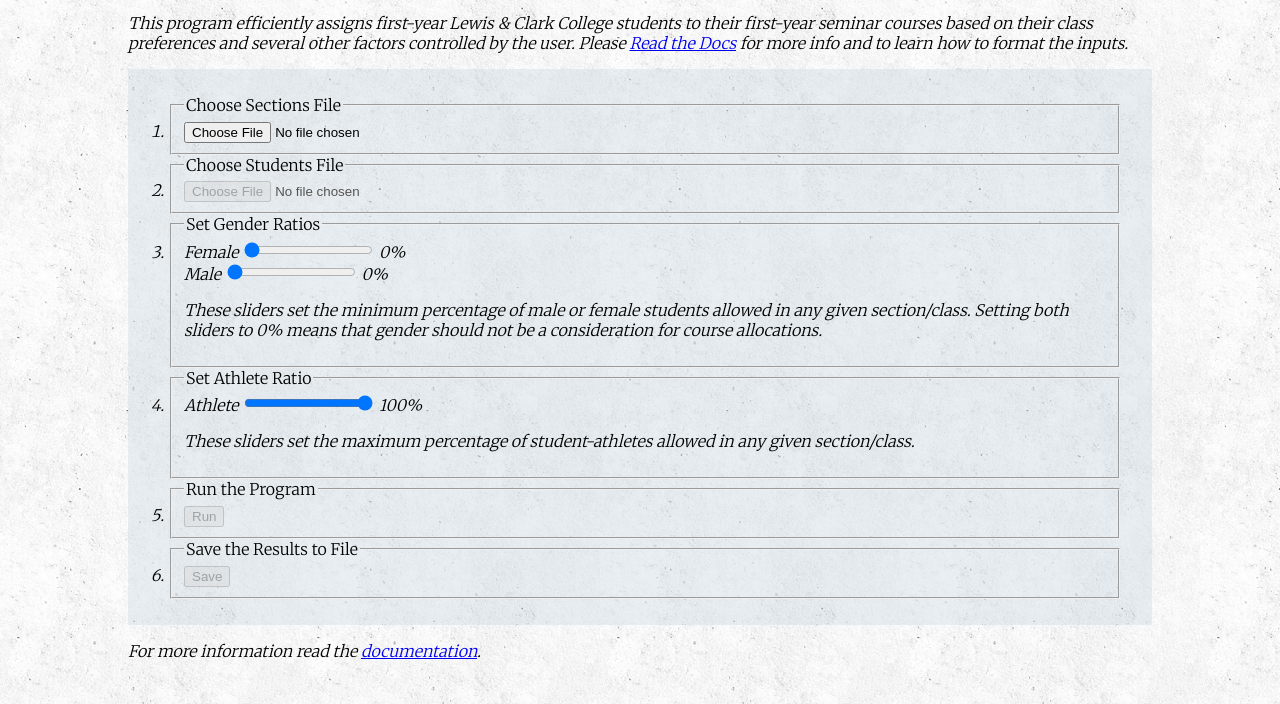
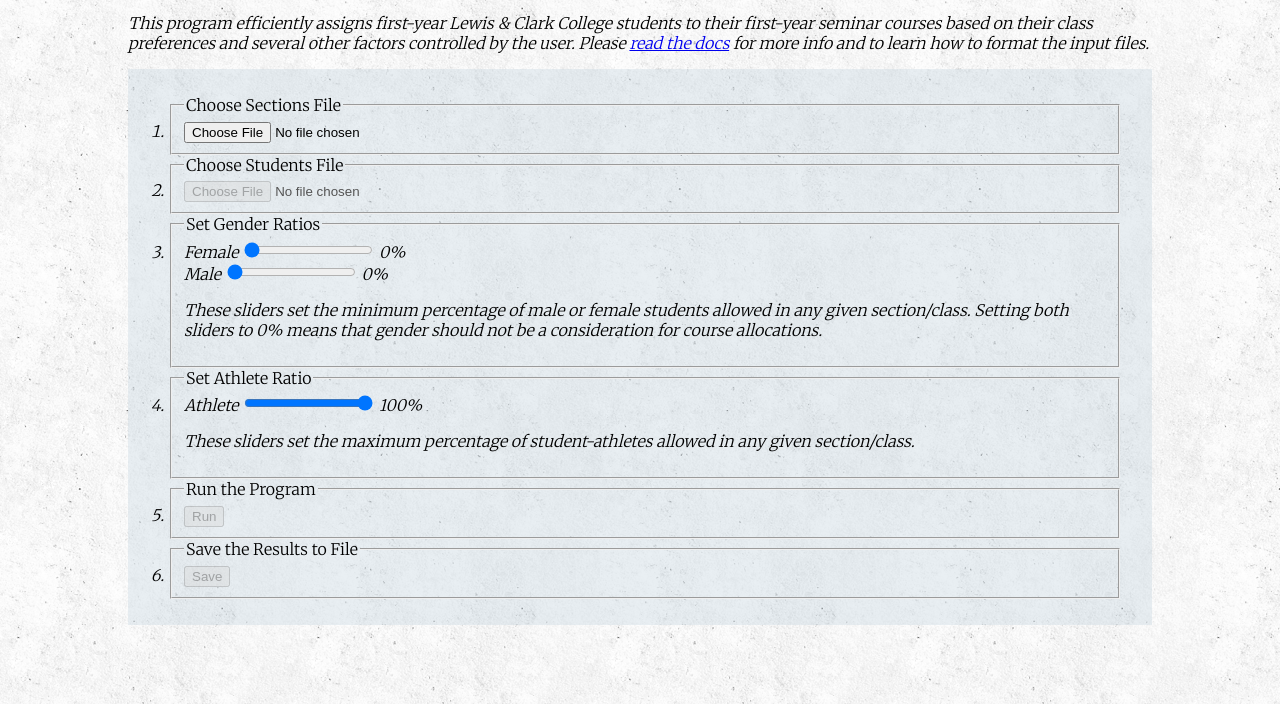
Before and after one commit to maxwellevin/SortingHat.org, a plain HTML site: page index.html in a window 1280 px wide. Shown: the part 96-800 px from the top of the page. Drawn offline with nearby package versions, Linux system fonts and the light colour scheme.

Commit message:
Added link to docs

```diff
--- a/index.html
+++ b/index.html
@@ -16,8 +16,8 @@
 <h1>Sorting Hat</h1>
 <p>
     This program efficiently assigns first-year Lewis & Clark College students to their first-year seminar courses based on their
-    class preferences and several other factors controlled by the user. Please <a href="https://github.com/1800Blarbo/SortingHat.org/">Read the Docs</a>
-    for more info and to learn how to format the inputs.
+    class preferences and several other factors controlled by the user. Please <a href="./docs">read the docs</a>
+    for more info and to learn how to format the input files.
 </p>
 <div id="Controls">
 
@@ -80,12 +80,5 @@
         </li>
     </ol>
 </div>
-
-<p>
-    For more information read the <a href="https://github.com/1800Blarbo/SortingHat.org/">documentation</a>.
-</p>
-
-
-
 </body>
 </html>
```
